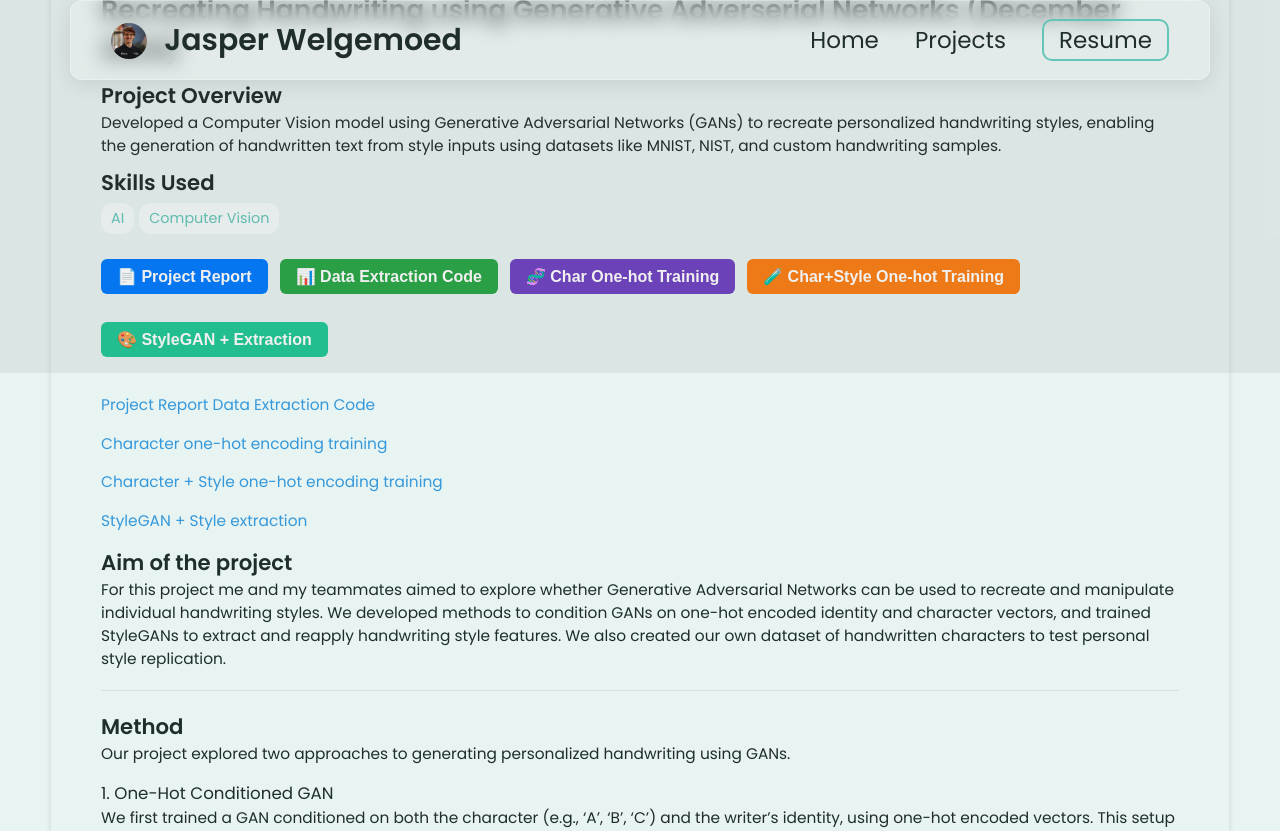
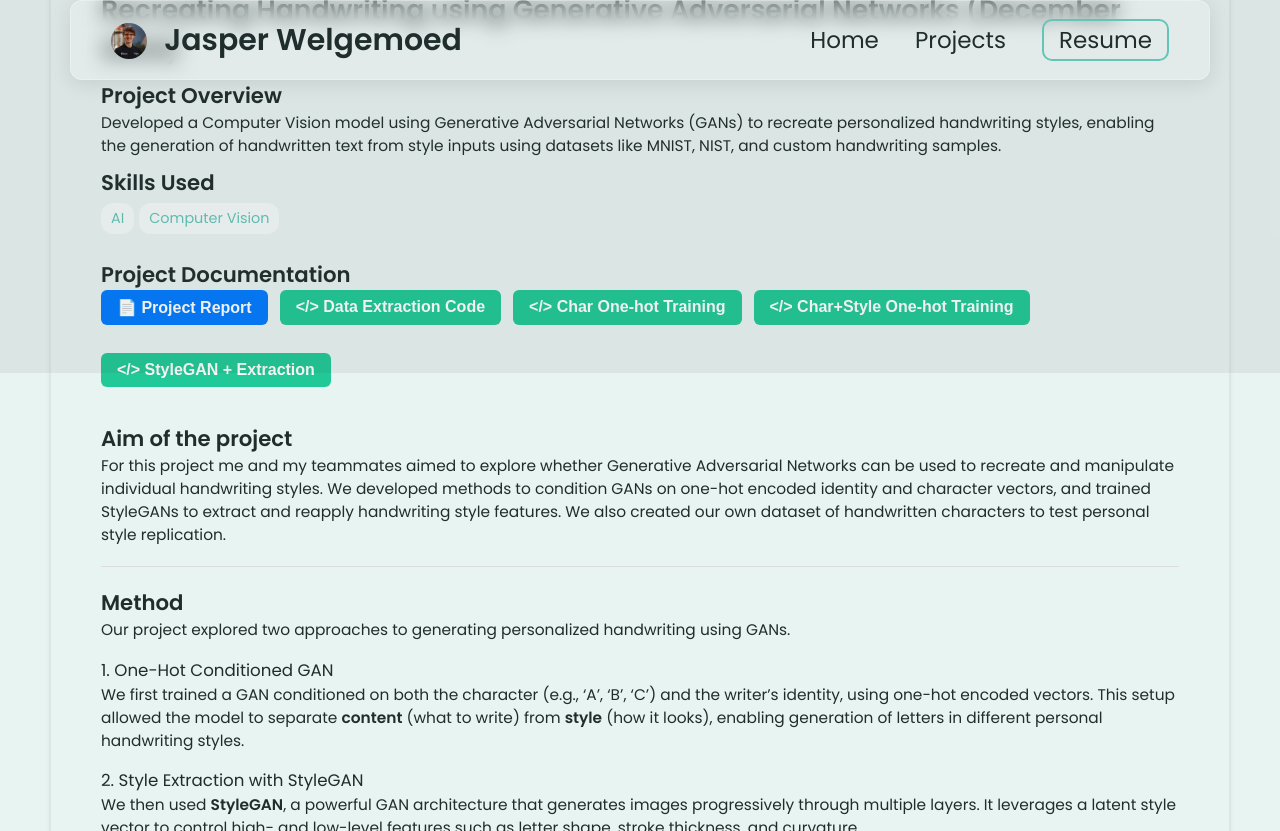
Before and after one commit to jasperwelgemoed/jasperwelgemoed.github.io, a Jekyll site: the page built from _projects/GANComputerVisionProject/index.md, in a window 1280 px wide and 900 px high, scrolled down 527 px, cut to the strip 0-831 px from the top of the window. Built offline with Jekyll 4.4.1, drawn with Linux system fonts in a browser that asks for light colours.

Commit message:
Update index.md

```diff
--- a/_projects/GANComputerVisionProject/index.md
+++ b/_projects/GANComputerVisionProject/index.md
@@ -7,6 +7,7 @@ skills:
   - Computer Vision
 main-image: /image.png
 ---
+## Project Documentation
 <div style="display: flex; flex-wrap: wrap; gap: 12px; margin-bottom: 20px;">
 
   <a href="https://hackmd.io/@jasperwelgemoed/Bk8wh2Sjx" target="_blank" style="
@@ -21,36 +22,36 @@ main-image: /image.png
   </a>
 
   <a href="https://colab.research.google.com/drive/17uTkq5Dj2RDwaOkxgT3SqELEoRYLTl47?usp=sharing" target="_blank" style="
-    background-color: #28a745;
+    background-color: #20c997;
     color: white;
     padding: 8px 16px;
     border-radius: 6px;
     text-decoration: none;
     font-weight: bold;
     font-family: sans-serif;">
-    📊 Data Extraction Code
+    </> Data Extraction Code
   </a>
 
   <a href="https://colab.research.google.com/drive/162i1A9PvQPk1pWAMXpI4sF0svXwUVVTT?usp=sharing" target="_blank" style="
-    background-color: #6f42c1;
+    background-color: #20c997;
     color: white;
     padding: 8px 16px;
     border-radius: 6px;
     text-decoration: none;
     font-weight: bold;
     font-family: sans-serif;">
-    🧬 Char One-hot Training
+    </> Char One-hot Training
   </a>
 
   <a href="https://colab.research.google.com/drive/15fV1xdnsQa_IY56wmCsjLJg7CLByYHdi#scrollTo=Gq6eUDbDqNwp" target="_blank" style="
-    background-color: #fd7e14;
+    background-color: #20c997;
     color: white;
     padding: 8px 16px;
     border-radius: 6px;
     text-decoration: none;
     font-weight: bold;
     font-family: sans-serif;">
-    🧪 Char+Style One-hot Training
+    </> Char+Style One-hot Training
   </a>
 
   <a href="https://colab.research.google.com/drive/17nQXRduWsscCrEuTa0UI-Qaxis3ZdfsGB?usp=sharing" target="_blank" style="
@@ -61,19 +62,11 @@ main-image: /image.png
     text-decoration: none;
     font-weight: bold;
     font-family: sans-serif;">
-    🎨 StyleGAN + Extraction
+    </> StyleGAN + Extraction
   </a>
 
 </div>
 
-[Project Report](https://hackmd.io/@jasperwelgemoed/Bk8wh2Sjkx)
-[Data Extraction Code](https://colab.research.google.com/drive/17uTkq5Dj2RDwaOkxgT3SqELEoRYLTl47?usp=sharing)
-
-[Character one-hot encoding training](https://colab.research.google.com/drive/162i1A9PvQPkipWaMXpI4sF0svXwUVVTT?usp=sharing#scrollTo=vnuKfWN0p0dB)
-
-[Character + Style one-hot encoding training](https://colab.research.google.com/drive/15fV1XdnsQa_IY56wmCsjLJg7ClByYHdi#scrollTo=Gq6eUDbOqNwp)
-
-[StyleGAN + Style extraction](https://colab.research.google.com/drive/1ZnQXRduWscCrEuTa0UI-Qaxis3ZdfsGB?usp=sharing)
 
 ## Aim of the project
 
```
